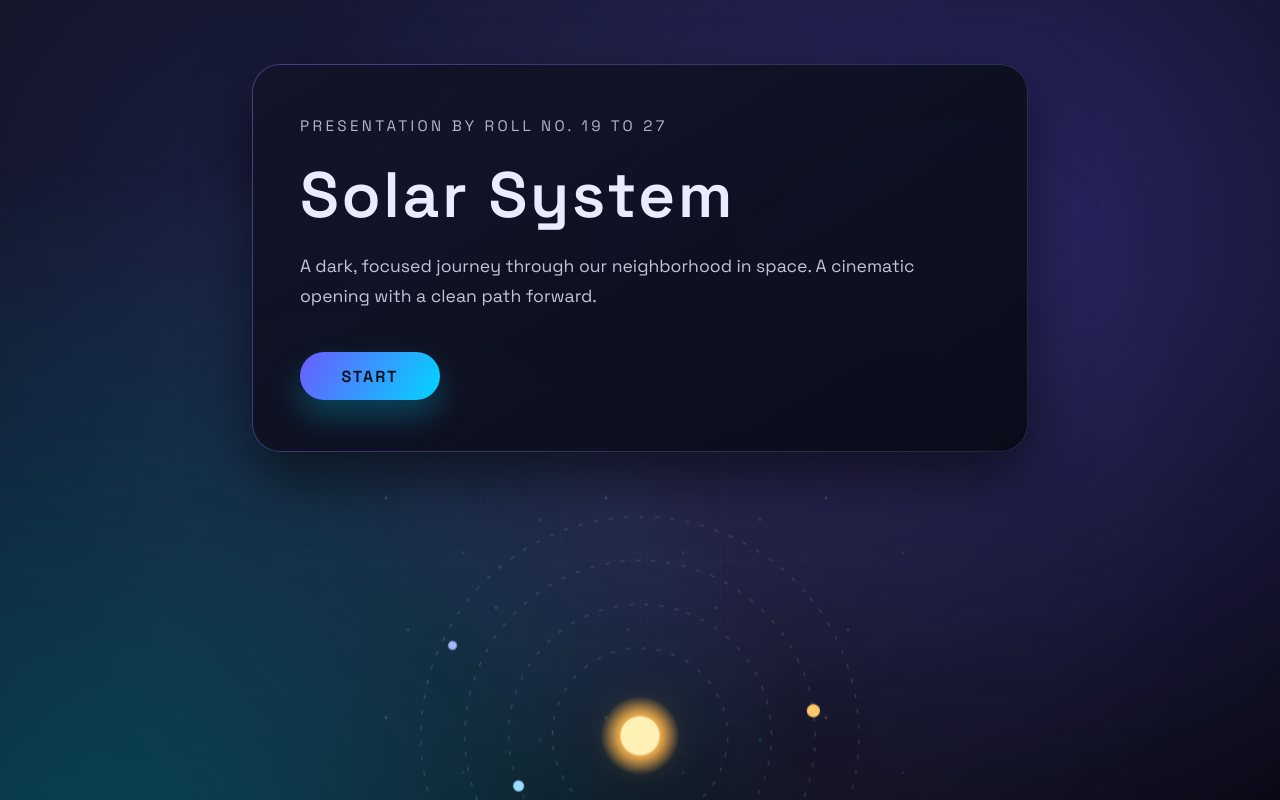
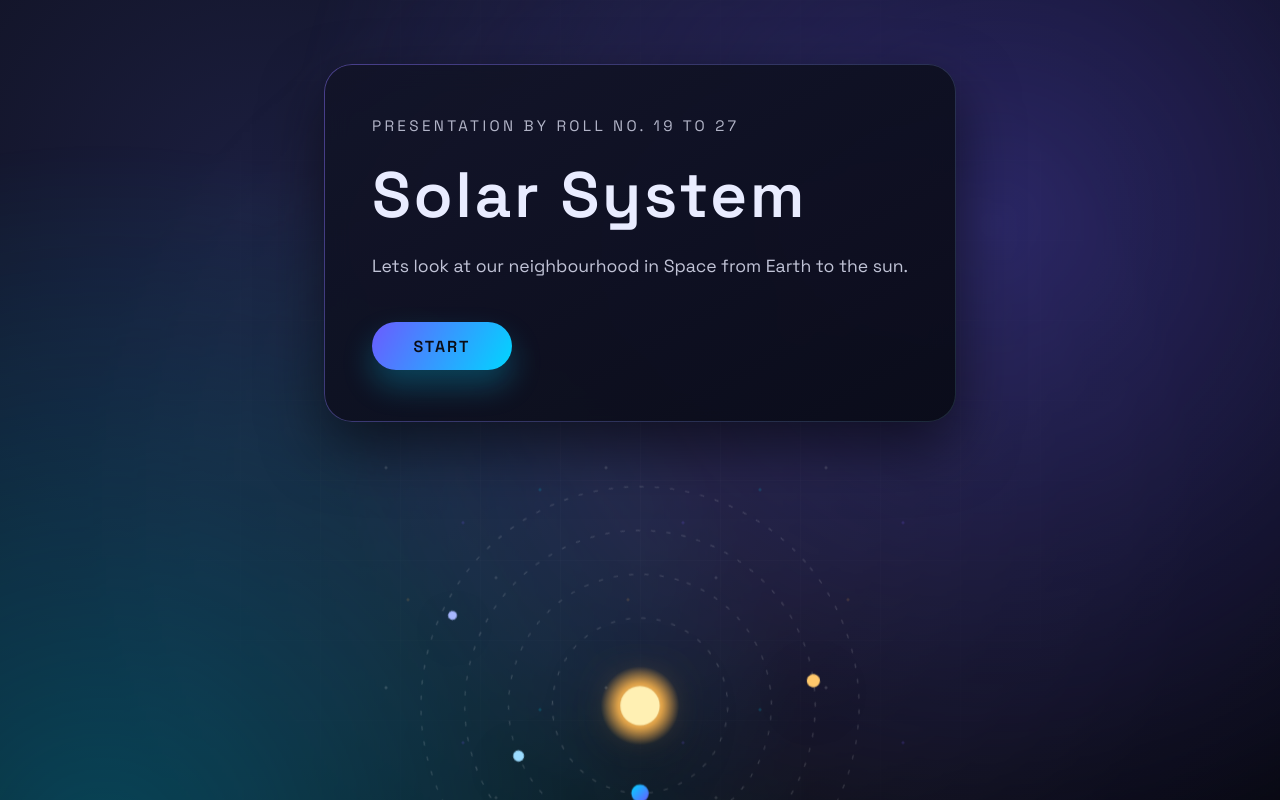
Before and after one commit to kubadguy/solarsystem, a SvelteKit app: page / in a window 1280 px wide. Shown: the top 800 px of the page. Built offline with nearby package versions, Linux system fonts and the light colour scheme; a web font is replaced by a local one.

Commit message:
changing the UI to fit to page

```diff
--- a/src/routes/+page.svelte
+++ b/src/routes/+page.svelte
@@ -10,8 +10,8 @@
 		<p class="eyebrow">Presentation by roll no. 19 to 27</p>
 		<h1>Solar System</h1>
 		<p class="lede">
-			A dark, focused journey through our neighborhood in space. A cinematic opening with a clean path
-			forward.
+			Lets look at our neighbourhood in Space from Earth
+			to the sun.
 		</p>
 		<a class="cta" href={`${base}/start`}>Start</a>
 	</section>
```
